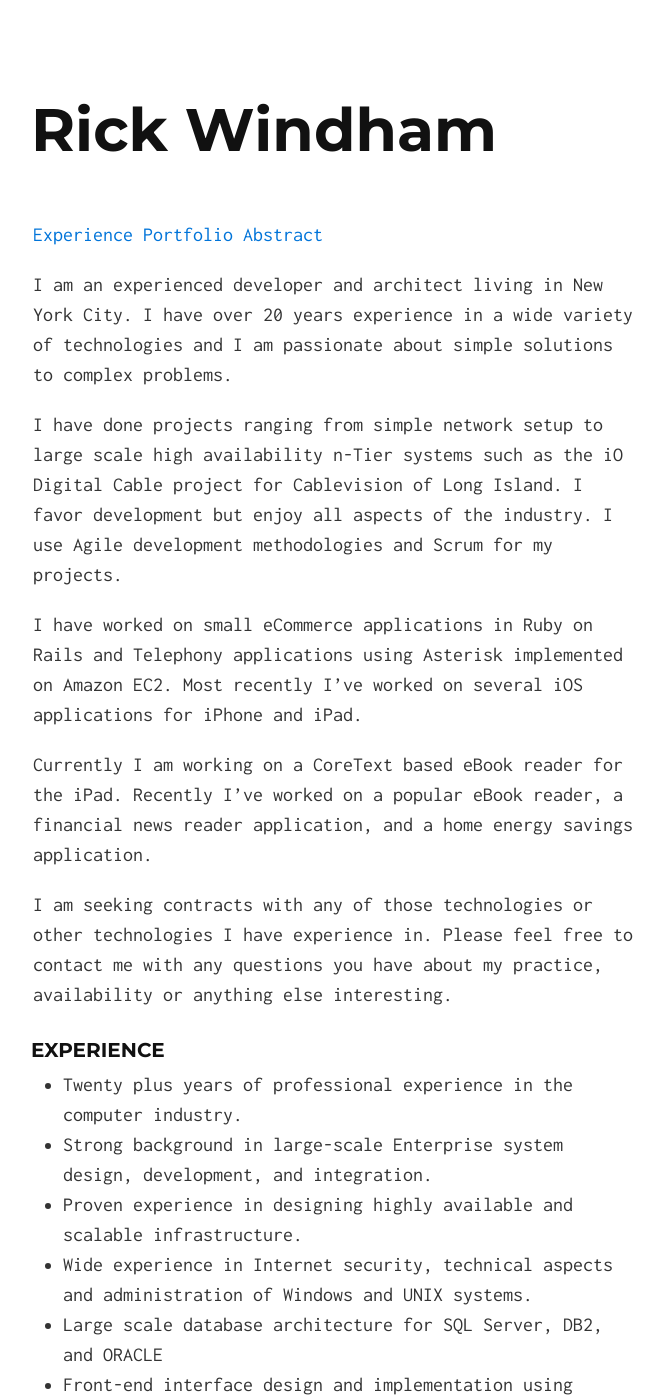
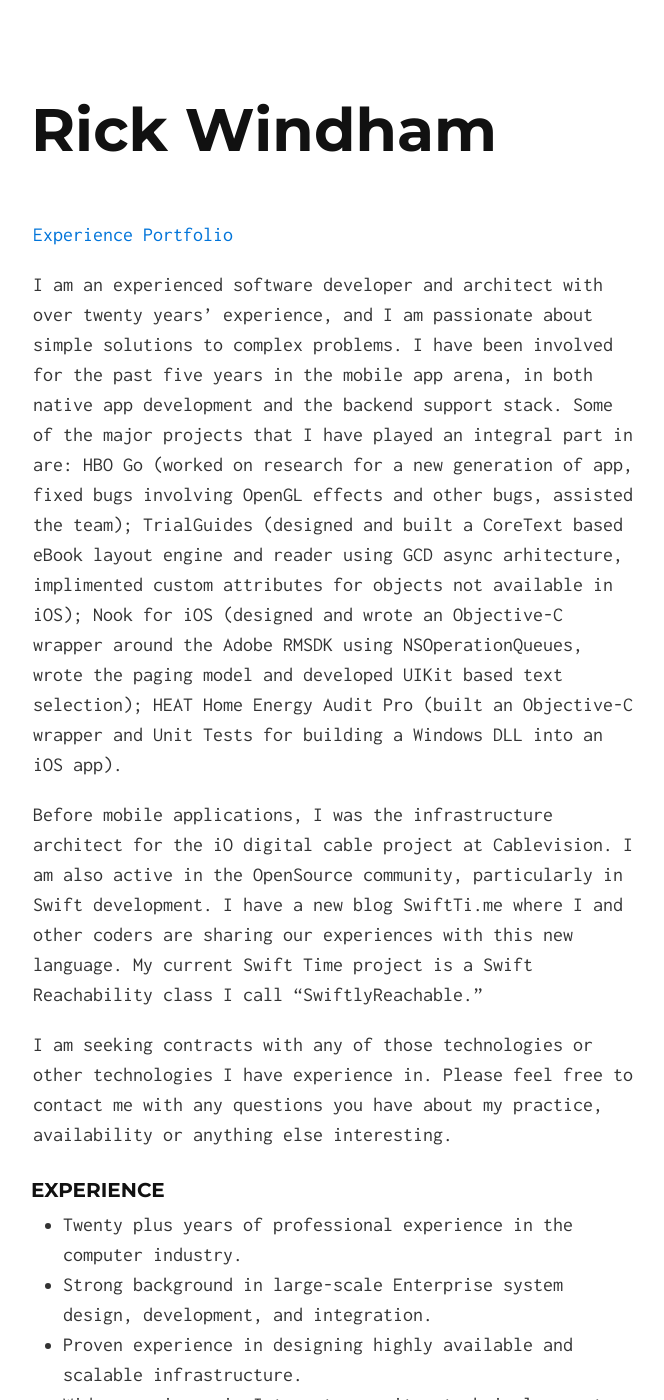
Before and after one commit to rickw/rickw.github.io, a Jekyll site: the page built from index.html, in a window 1280 px wide and 1400 px high. Shown: the whole window, without its empty margins (307-971 px from the left). Built offline with Jekyll 4.4.1, drawn with Linux system fonts in a browser that asks for light colours; some of the changed text lies outside the part shown.

Commit message:
moved abstract to top section

```diff
--- a/_includes/index.md
+++ b/_includes/index.md
@@ -1,12 +1,8 @@
-[Experience](#experience) [Portfolio](#portfolio) [Abstract](#abstract)
+[Experience](#experience) [Portfolio](#portfolio)
 
-I am an experienced developer and architect living in New York City. I have over 20 years experience in a wide variety of technologies and I am passionate about simple solutions to complex problems.
+I am an experienced software developer and architect with over twenty years’ experience, and I am passionate about simple solutions to complex problems. I have been involved for the past five years in the mobile app arena, in both native app development and the backend support stack. Some of the major projects that I have played an integral part in are: HBO Go (worked on research for a new generation of app, fixed bugs involving OpenGL effects and other bugs, assisted the team); TrialGuides (designed and built a CoreText based eBook layout engine and reader using GCD async arhitecture, implimented custom attributes for objects not available in iOS); Nook for iOS (designed and wrote an Objective-C wrapper around the Adobe RMSDK using NSOperationQueues, wrote the paging model and developed UIKit based text selection); HEAT Home Energy Audit Pro (built an Objective-C wrapper and Unit Tests for building a Windows DLL into an iOS app).
 
-I have done projects ranging from simple network setup to large scale high availability n-Tier systems such as the iO Digital Cable project for Cablevision of Long Island. I favor development but enjoy all aspects of the industry. I use Agile development methodologies and Scrum for my projects.
-
-I have worked on small eCommerce applications in Ruby on Rails and Telephony applications using Asterisk implemented on Amazon EC2. Most recently I've worked on several iOS applications for iPhone and iPad.
-
-Currently I am working on a CoreText based eBook reader for the iPad. Recently I've worked on a popular eBook reader, a financial news reader application, and a home energy savings application.
+Before mobile applications, I was the infrastructure architect for the iO digital cable project at Cablevision. I am also active in the OpenSource community, particularly in Swift development. I have a new blog SwiftTi.me where I and other coders are sharing our experiences with this new language. My current Swift Time project is a Swift Reachability class I call “SwiftlyReachable.”
 
 I am seeking contracts with any of those technologies or other technologies I have experience in. Please feel free to contact me with any questions you have about my practice, availability or anything else interesting.
 
@@ -35,11 +31,3 @@ I am seeking contracts with any of those technologies or other technologies I ha
 | [Shel Silverstein](https://itunes.apple.com/us/app/shel-silversteins-animations/id336791939?mt=8) | |
 
 [Top](#)
-
-### Abstract
-
-I am an experienced software developer and architect with over twenty years’ experience, and I am passionate about simple solutions to complex problems. I have been involved for the past five years in the mobile app arena, in both native app development and the backend support stack. Some of the major projects that I have played an integral part in are: HBO Go (worked on research for a new generation of app, fixed bugs involving OpenGL effects and other bugs, assisted the team); TrialGuides (designed and built a CoreText based eBook layout engine and reader using GCD async arhitecture, implimented custom attributes for objects not available in iOS); Nook for iOS (designed and wrote an Objective-C wrapper around the Adobe RMSDK using NSOperationQueues, wrote the paging model and developed UIKit based text selection); HEAT Home Energy Audit Pro (built an Objective-C wrapper and Unit Tests for building a Windows DLL into an iOS app).
-
-Before mobile applications, I was the infrastructure architect for the iO digital cable project at Cablevision. I am also active in the OpenSource community, particularly in Swift development. I have a new blog SwiftTi.me where I and other coders are sharing our experiences with this new language. My current Swift Time project is a Swift Reachability class I call “SwiftlyReachable.”
-
-[Top](#)
```
Also changed, not shown: README.md.
